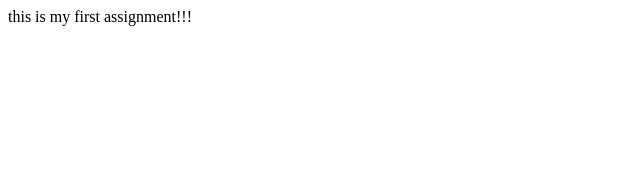
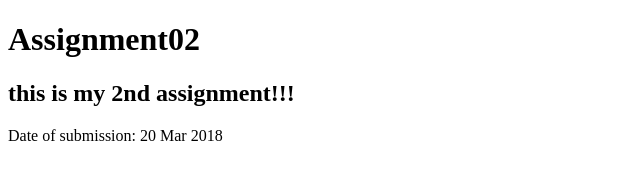
Before and after one commit to dragonammy/test-site, a plain HTML site: page index.html in a window 1280 px wide. Shown: the whole page, without its empty margins (0-640 px from the left). Drawn offline with Linux system fonts and the light colour scheme.

Commit message:
Update index.html

```diff
--- a/index.html
+++ b/index.html
@@ -4,6 +4,9 @@
 	<title>ITPM07</title>
 </head>
 <body>
-this is my first assignment!!!
+	<h1>Assignment02</h1>
+	<h2>this is my <b>2nd</b> assignment!!!</h2>
+	Date of submission: 20 Mar 2018
+
 </body>
 </html>
```
